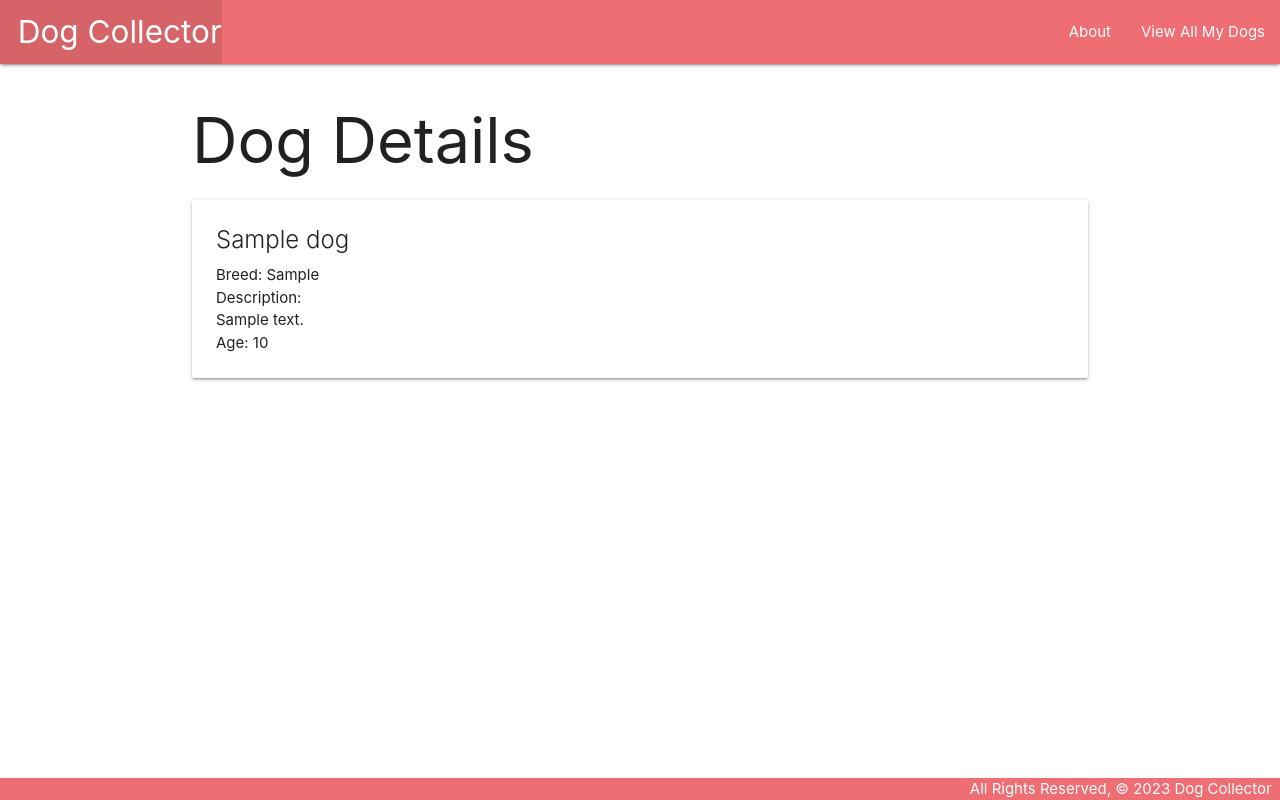
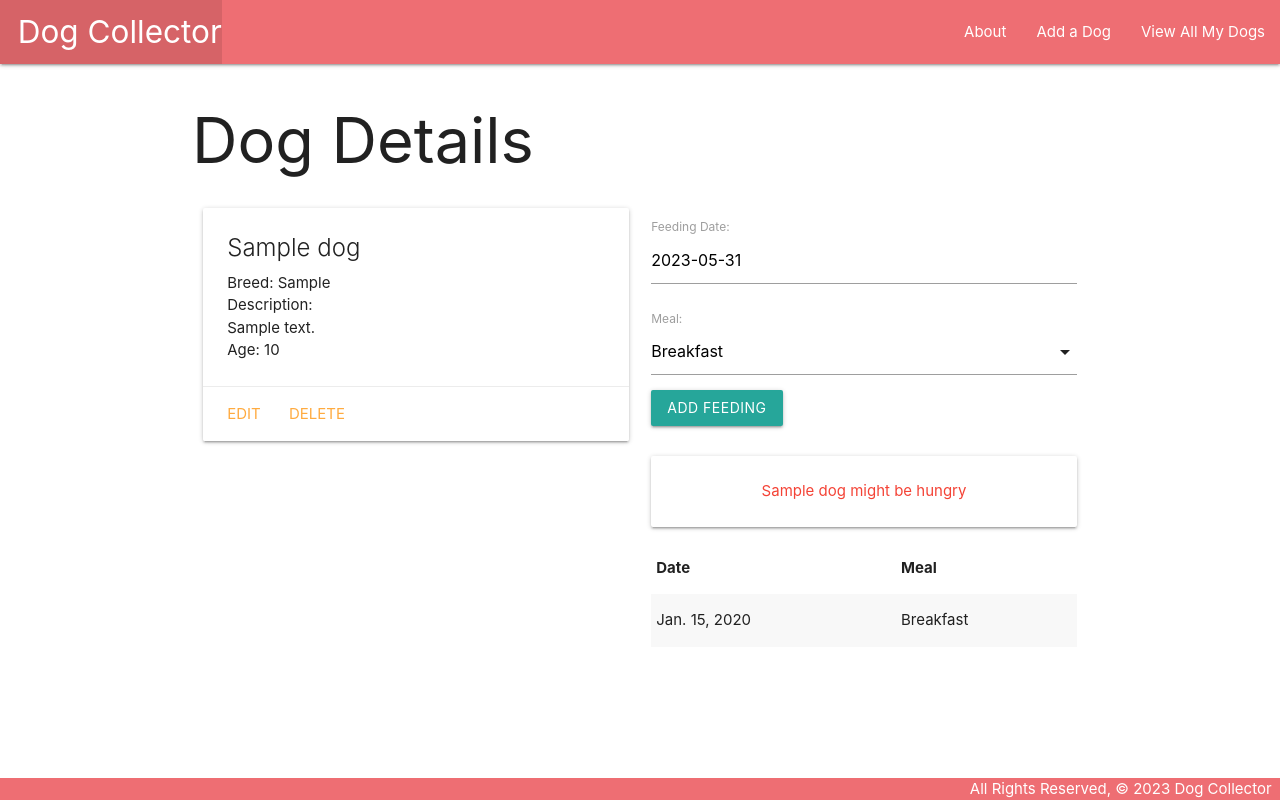
Before and after one commit to stephtalbott/dogcollector, a Django app: page /dogs/1/ in a window 1280 px wide. Run offline with Django 4.2, Linux system fonts and the light colour scheme; tables that the repository leaves empty hold one stand-in row (values such as "Sample post").

Commit message:
feeding functionality on detail page

```diff
--- a/main_app/admin.py
+++ b/main_app/admin.py
@@ -1,4 +1,5 @@
 from django.contrib import admin
-from .models import Dog
+from .models import Dog, Feeding
 # Register your models here.
 admin.site.register(Dog)
+admin.site.register(Feeding)
--- /dev/null
+++ b/main_app/forms.py
@@ -0,0 +1,7 @@
+from django.forms import ModelForm
+from .models import Feeding
+
+class FeedingForm(ModelForm):
+    class Meta:
+        model = Feeding
+        fields = ['date', 'meal']
--- a/main_app/models.py
+++ b/main_app/models.py
@@ -1,4 +1,12 @@
 from django.db import models
+from django.urls import reverse
+from datetime import date
+
+MEALS = (
+    ('B', 'Breakfast'),
+    ('L', 'Lunch'),
+    ('D', 'Dinner'),
+)
 
 # Create your models here.
 class Dog(models.Model):
@@ -9,3 +17,28 @@ class Dog(models.Model):
 
     def __str__(self):
         return f'{self.name} ({self.id})'
+
+    def get_absolute_url(self):
+        return reverse('detail', kwargs={'dog_id': self.id})
+
+    def fed_for_today(self):
+        return self.feeding_set.filter(date=date.today()).count() >= len(MEALS)
+
+class Feeding(models.Model):
+    date = models.DateField('Feeding Date')
+    meal = models.CharField(
+        max_length=1,
+        choices=MEALS,
+        default=MEALS[0][0]
+    )
+    # create a dog_id FK
+    dog = models.ForeignKey(
+        Dog,
+        on_delete=models.CASCADE
+    )
+
+    def __str__(self):
+        return f"{self.get_meal_display()} on {self.date}"
+
+    class Meta:
+        ordering = ['-date']
--- a/main_app/templates/base.html
+++ b/main_app/templates/base.html
@@ -9,17 +9,19 @@
     <title>Dog Collector</title>
     <link rel="stylesheet" href="https://cdnjs.cloudflare.com/ajax/libs/materialize/1.0.0/css/materialize.min.css">
     <link rel="stylesheet" href="{% static 'css/style.css' %}">
+    <script src="https://cdnjs.cloudflare.com/ajax/libs/materialize/1.0.0/js/materialize.min.js"></script>
 </head>
 <body>
     <header class="navbar-fixed">
         <nav>
             <div class="nav-wrapper">
                 <ul>
-                    <li><a href="/" class="left brand-logo">&nbsp;&nbsp;Dog Collector</a></li>
+                    <li><a href="{% url 'home' %}" class="left brand-logo">&nbsp;&nbsp;Dog Collector</a></li>
                 </ul>
                 <ul class="right">
-                    <li><a href="/about">About</a></li>
-                    <li><a href="/dogs">View All My Dogs</a></li>
+                    <li><a href="{% url 'about' %}">About</a></li>
+                    <li><a href="{% url 'dogs_create' %}">Add a Dog</a></li>
+                    <li><a href="{% url 'index' %}">View All My Dogs</a></li>
                 </ul>
             </div>
         </nav>
--- a/main_app/templates/dogs/detail.html
+++ b/main_app/templates/dogs/detail.html
@@ -3,6 +3,8 @@
 
 <h1>Dog Details</h1>
 
+<div class="row">
+    <div class="col s6">
         <div class="card">
             <div class="card-content">
                 <span class="card-title">{{ dog.name }}</span>
@@ -14,6 +16,54 @@
                     <p>Age: Puppy</p>
                 {% endif %}
             </div>
+        <div class="card-action">
+            <a href="{% url 'dogs_update' dog.id %}">Edit</a>
+            <a href="{% url 'dogs_delete' dog.id %}">Delete</a>
+        </div>
+        </div>
+    </div>
+    <!-- New Markup Below -->
+    <div class="col s6">
+        <form action="{% url 'add_feeding' dog.id %}" method="POST">
+            {% csrf_token %}
+            <!-- Render the inputs -->
+            {{ feeding_form.as_p }}
+            <input type="submit" class="btn" value="Add Feeding">
+        </form>
+        <br>
+        {% if dog.fed_for_today %}
+            <div class="card-panel teal-text center-align">{{dog.name}} has been fed all meals for today</div>
+        {% else %}
+            <div class="card-panel red-text center-align">{{dog.name}} might be hungry</div>
+        {% endif %}
+        <table class="striped">
+            <thead>
+                <tr><th>Date</th><th>Meal</th></tr>
+            </thead>
+            <tbody>
+                {% for feeding in dog.feeding_set.all %}
+                    <tr>
+                        <td>{{feeding.date}}</td>
+                        <td>{{feeding.get_meal_display}}</td>
+                    </tr>
+                {% endfor %}
+            </tbody>
+        </table>
+    </div>
+    <!-- New Markup Above -->
 </div>
 
+<script>
+    const dateEl = document.getElementById('id_date');
+    M.Datepicker.init(dateEl, {
+        format: 'yyyy-mm-dd',
+        defaultDate: new Date(),
+        setDefaultDate: true,
+        autoClose: true
+    });
+
+    const selectEl = document.getElementById('id_meal');
+    M.FormSelect.init(selectEl);
+</script>
+
 {% endblock %}
--- a/main_app/urls.py
+++ b/main_app/urls.py
@@ -6,4 +6,8 @@ urlpatterns = [
 	path('about/', views.about, name='about'),
     path('dogs/', views.dogs_index, name = 'index'),
     path('dogs/<int:dog_id>/', views.dogs_detail, name='detail'),
+    path('dogs/create/', views.DogCreate.as_view(), name='dogs_create'),
+    path('dogs/<int:pk>/update/', views.DogUpdate.as_view(), name='dogs_update'),
+    path('dogs/<int:pk>/delete/', views.DogDelete.as_view(), name='dogs_delete'),
+    path('dogs/<int:dog_id>/add_feeding/', views.add_feeding, name='add_feeding'),
 ]
--- a/main_app/views.py
+++ b/main_app/views.py
@@ -1,5 +1,7 @@
-from django.shortcuts import render
+from django.shortcuts import render, redirect
+from django.views.generic.edit import CreateView, UpdateView, DeleteView
 from .models import Dog
+from .forms import FeedingForm
 
 # define the home view
 def home(request):
@@ -17,6 +19,30 @@ def dogs_index(request):
 
 def dogs_detail(request, dog_id):
     dog = Dog.objects.get(id=dog_id)
+    feeding_form = FeedingForm()
     return render(request, 'dogs/detail.html', {
-        'dog': dog
+        'dog': dog, 'feeding_form': feeding_form
     })
+
+class DogCreate(CreateView):
+    model = Dog
+    fields = '__all__'
+
+class DogUpdate(UpdateView):
+    model = Dog
+    fields = ['breed', 'description', 'age']
+
+class DogDelete(DeleteView):
+    model = Dog
+    success_url = '/dogs'
+
+def add_feeding(request, dog_id):
+    form = FeedingForm(request.POST)
+    # validate the form
+    if form.is_valid():
+        # don't save the form to the db without a dog_id assigned
+        # a feeding has to belong to a dog!
+        new_feeding = form.save(commit=False)
+        new_feeding.dog_id = dog_id
+        new_feeding.save()
+    return redirect('detail', dog_id=dog_id)
```
Also changed, not shown: main_app/templates/main_app/dog_confirm_delete.html (added, +13 -0 lines), main_app/templates/main_app/dog_form.html (added, +24 -0 lines), main_app/migrations/0002_feeding.py (added). Lines whose indentation alone changed are shown as unchanged.
